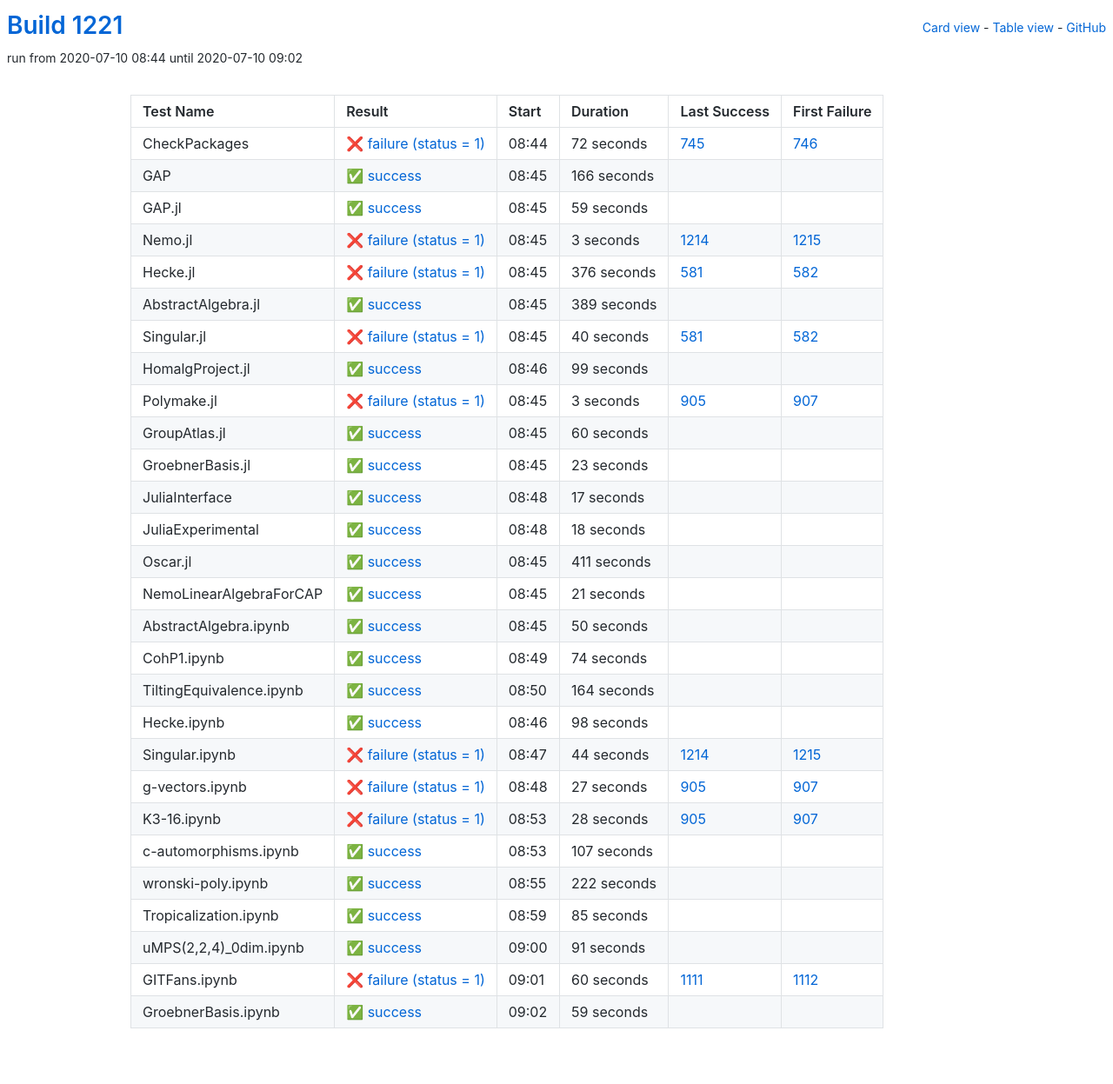
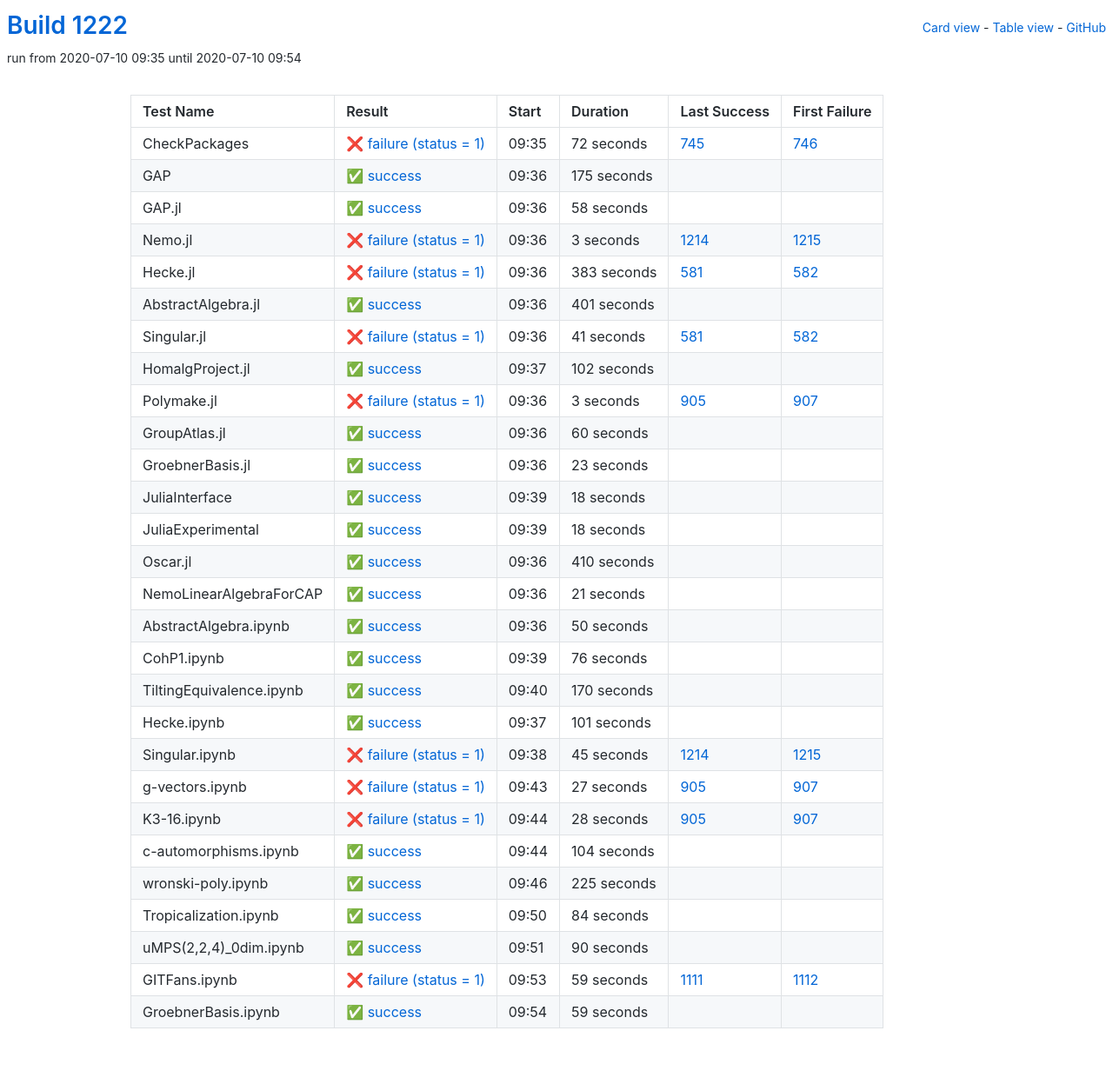
Before and after one commit to oscar-system/oscar-ci-status-1.4, a Jekyll site: the page built from table.html, in a window 1280 px wide. Shown: the whole page at 87% size. Built offline with Jekyll 4.4.1, drawn with Linux system fonts in a browser that asks for light colours.

Commit message:
Build #1222

```diff
--- a/_data/ci.yml
+++ b/_data/ci.yml
@@ -1,6 +1,6 @@
 ---
-build: 1221
-build_url: https://oscarci.mathematik.uni-kl.de/job/oscar-julia-1.4/1221/
+build: 1222
+build_url: https://oscarci.mathematik.uni-kl.de/job/oscar-julia-1.4/1222/
 job: oscar-julia-1.4
 organization: oscar-system
 repo: oscar-ci-status-1.4
@@ -8,8 +8,8 @@ repourl: https://github.com/oscar-system/oscar-ci-status-1.4
 tests:
 - name: CheckPackages
   id: checkpackages
-  log: https://oscarci.mathematik.uni-kl.de/job/oscar-julia-1.4/1221/artifact/logs/build-1221/CheckPackages.log
-  start: 2020-07-10 08:44
+  log: https://oscarci.mathematik.uni-kl.de/job/oscar-julia-1.4/1222/artifact/logs/build-1222/CheckPackages.log
+  start: 2020-07-10 09:35
   success: false
   exitcode: 1
   status: failure
@@ -20,32 +20,32 @@ tests:
   first_failure_url: https://oscarci.mathematik.uni-kl.de/job/oscar-julia-1.4/746/
 - name: GAP
   id: gap
-  log: https://oscarci.mathematik.uni-kl.de/job/oscar-julia-1.4/1221/artifact/logs/build-1221/GAP.log
-  start: 2020-07-10 08:45
+  log: https://oscarci.mathematik.uni-kl.de/job/oscar-julia-1.4/1222/artifact/logs/build-1222/GAP.log
+  start: 2020-07-10 09:36
   success: true
   exitcode: 0
   status: success
-  duration: 166
+  duration: 175
   last_success: false
   last_success_url:
   first_failure: false
   first_failure_url:
 - name: GAP.jl
   id: gap-jl
-  log: https://oscarci.mathematik.uni-kl.de/job/oscar-julia-1.4/1221/artifact/logs/build-1221/GAP.jl.log
-  start: 2020-07-10 08:45
+  log: https://oscarci.mathematik.uni-kl.de/job/oscar-julia-1.4/1222/artifact/logs/build-1222/GAP.jl.log
+  start: 2020-07-10 09:36
   success: true
   exitcode: 0
   status: success
-  duration: 59
+  duration: 58
   last_success: false
   last_success_url:
   first_failure: false
   first_failure_url:
 - name: Nemo.jl
   id: nemo-jl
-  log: https://oscarci.mathematik.uni-kl.de/job/oscar-julia-1.4/1221/artifact/logs/build-1221/Nemo.jl.log
-  start: 2020-07-10 08:45
+  log: https://oscarci.mathematik.uni-kl.de/job/oscar-julia-1.4/1222/artifact/logs/build-1222/Nemo.jl.log
+  start: 2020-07-10 09:36
   success: false
   exitcode: 1
   status: failure
@@ -56,56 +56,56 @@ tests:
   first_failure_url: https://oscarci.mathematik.uni-kl.de/job/oscar-julia-1.4/1215/
 - name: Hecke.jl
   id: hecke-jl
-  log: https://oscarci.mathematik.uni-kl.de/job/oscar-julia-1.4/1221/artifact/logs/build-1221/Hecke.jl.log
-  start: 2020-07-10 08:45
+  log: https://oscarci.mathematik.uni-kl.de/job/oscar-julia-1.4/1222/artifact/logs/build-1222/Hecke.jl.log
+  start: 2020-07-10 09:36
   success: false
   exitcode: 1
   status: failure
-  duration: 376
+  duration: 383
   last_success: 581
   last_success_url: https://oscarci.mathematik.uni-kl.de/job/oscar-julia-1.4/581/
   first_failure: 582
   first_failure_url: https://oscarci.mathematik.uni-kl.de/job/oscar-julia-1.4/582/
 - name: AbstractAlgebra.jl
   id: abstractalgebra-jl
-  log: https://oscarci.mathematik.uni-kl.de/job/oscar-julia-1.4/1221/artifact/logs/build-1221/AbstractAlgebra.jl.log
-  start: 2020-07-10 08:45
+  log: https://oscarci.mathematik.uni-kl.de/job/oscar-julia-1.4/1222/artifact/logs/build-1222/AbstractAlgebra.jl.log
+  start: 2020-07-10 09:36
   success: true
   exitcode: 0
   status: success
-  duration: 389
+  duration: 401
   last_success: false
   last_success_url:
   first_failure: false
   first_failure_url:
 - name: Singular.jl
   id: singular-jl
-  log: https://oscarci.mathematik.uni-kl.de/job/oscar-julia-1.4/1221/artifact/logs/build-1221/Singular.jl.log
-  start: 2020-07-10 08:45
+  log: https://oscarci.mathematik.uni-kl.de/job/oscar-julia-1.4/1222/artifact/logs/build-1222/Singular.jl.log
+  start: 2020-07-10 09:36
   success: false
   exitcode: 1
   status: failure
-  duration: 40
+  duration: 41
   last_success: 581
   last_success_url: https://oscarci.mathematik.uni-kl.de/job/oscar-julia-1.4/581/
   first_failure: 582
   first_failure_url: https://oscarci.mathematik.uni-kl.de/job/oscar-julia-1.4/582/
 - name: HomalgProject.jl
   id: homalgproject-jl
-  log: https://oscarci.mathematik.uni-kl.de/job/oscar-julia-1.4/1221/artifact/logs/build-1221/HomalgProject.jl.log
-  start: 2020-07-10 08:46
+  log: https://oscarci.mathematik.uni-kl.de/job/oscar-julia-1.4/1222/artifact/logs/build-1222/HomalgProject.jl.log
+  start: 2020-07-10 09:37
   success: true
   exitcode: 0
   status: success
-  duration: 99
+  duration: 102
   last_success: false
   last_success_url:
   first_failure: false
   first_failure_url:
 - name: Polymake.jl
   id: polymake-jl
-  log: https://oscarci.mathematik.uni-kl.de/job/oscar-julia-1.4/1221/artifact/logs/build-1221/Polymake.jl.log
-  start: 2020-07-10 08:45
+  log: https://oscarci.mathematik.uni-kl.de/job/oscar-julia-1.4/1222/artifact/logs/build-1222/Polymake.jl.log
+  start: 2020-07-10 09:36
   success: false
   exitcode: 1
   status: failure
@@ -116,8 +116,8 @@ tests:
   first_failure_url: https://oscarci.mathematik.uni-kl.de/job/oscar-julia-1.4/907/
 - name: GroupAtlas.jl
   id: groupatlas-jl
-  log: https://oscarci.mathematik.uni-kl.de/job/oscar-julia-1.4/1221/artifact/logs/build-1221/GroupAtlas.jl.log
-  start: 2020-07-10 08:45
+  log: https://oscarci.mathematik.uni-kl.de/job/oscar-julia-1.4/1222/artifact/logs/build-1222/GroupAtlas.jl.log
+  start: 2020-07-10 09:36
   success: true
   exitcode: 0
   status: success
@@ -128,8 +128,8 @@ tests:
   first_failure_url:
 - name: GroebnerBasis.jl
   id: groebnerbasis-jl
-  log: https://oscarci.mathematik.uni-kl.de/job/oscar-julia-1.4/1221/artifact/logs/build-1221/GroebnerBasis.jl.log
-  start: 2020-07-10 08:45
+  log: https://oscarci.mathematik.uni-kl.de/job/oscar-julia-1.4/1222/artifact/logs/build-1222/GroebnerBasis.jl.log
+  start: 2020-07-10 09:36
   success: true
   exitcode: 0
   status: success
@@ -140,20 +140,20 @@ tests:
   first_failure_url:
 - name: JuliaInterface
   id: juliainterface
-  log: https://oscarci.mathematik.uni-kl.de/job/oscar-julia-1.4/1221/artifact/logs/build-1221/JuliaInterface.log
-  start: 2020-07-10 08:48
+  log: https://oscarci.mathematik.uni-kl.de/job/oscar-julia-1.4/1222/artifact/logs/build-1222/JuliaInterface.log
+  start: 2020-07-10 09:39
   success: true
   exitcode: 0
   status: success
-  duration: 17
+  duration: 18
   last_success: false
   last_success_url:
   first_failure: false
   first_failure_url:
 - name: JuliaExperimental
   id: juliaexperimental
-  log: https://oscarci.mathematik.uni-kl.de/job/oscar-julia-1.4/1221/artifact/logs/build-1221/JuliaExperimental.log
-  start: 2020-07-10 08:48
+  log: https://oscarci.mathematik.uni-kl.de/job/oscar-julia-1.4/1222/artifact/logs/build-1222/JuliaExperimental.log
+  start: 2020-07-10 09:39
   success: true
   exitcode: 0
   status: success
@@ -164,20 +164,20 @@ tests:
   first_failure_url:
 - name: Oscar.jl
   id: oscar-jl
-  log: https://oscarci.mathematik.uni-kl.de/job/oscar-julia-1.4/1221/artifact/logs/build-1221/Oscar.jl.log
-  start: 2020-07-10 08:45
+  log: https://oscarci.mathematik.uni-kl.de/job/oscar-julia-1.4/1222/artifact/logs/build-1222/Oscar.jl.log
+  start: 2020-07-10 09:36
   success: true
   exitcode: 0
   status: success
-  duration: 411
+  duration: 410
   last_success: false
   last_success_url:
   first_failure: false
   first_failure_url:
 - name: NemoLinearAlgebraForCAP
   id: nemolinearalgebraforcap
-  log: https://oscarci.mathematik.uni-kl.de/job/oscar-julia-1.4/1221/artifact/logs/build-1221/NemoLinearAlgebraForCAP.log
-  start: 2020-07-10 08:45
+  log: https://oscarci.mathematik.uni-kl.de/job/oscar-julia-1.4/1222/artifact/logs/build-1222/NemoLinearAlgebraForCAP.log
+  start: 2020-07-10 09:36
   success: true
   exitcode: 0
   status: success
@@ -188,8 +188,8 @@ tests:
   first_failure_url:
 - name: AbstractAlgebra.ipynb
   id: abstractalgebra-ipynb
-  log: https://oscarci.mathematik.uni-kl.de/job/oscar-julia-1.4/1221/artifact/logs/build-1221/AbstractAlgebra.ipynb.log
-  start: 2020-07-10 08:45
+  log: https://oscarci.mathematik.uni-kl.de/job/oscar-julia-1.4/1222/artifact/logs/build-1222/AbstractAlgebra.ipynb.log
+  start: 2020-07-10 09:36
   success: true
   exitcode: 0
   status: success
@@ -200,56 +200,56 @@ tests:
   first_failure_url:
 - name: CohP1.ipynb
   id: cohp1-ipynb
-  log: https://oscarci.mathematik.uni-kl.de/job/oscar-julia-1.4/1221/artifact/logs/build-1221/CohP1.ipynb.log
-  start: 2020-07-10 08:49
+  log: https://oscarci.mathematik.uni-kl.de/job/oscar-julia-1.4/1222/artifact/logs/build-1222/CohP1.ipynb.log
+  start: 2020-07-10 09:39
   success: true
   exitcode: 0
   status: success
-  duration: 74
+  duration: 76
   last_success: false
   last_success_url:
   first_failure: false
   first_failure_url:
 - name: TiltingEquivalence.ipynb
   id: tiltingequivalence-ipynb
-  log: https://oscarci.mathematik.uni-kl.de/job/oscar-julia-1.4/1221/artifact/logs/build-1221/TiltingEquivalence.ipynb.log
-  start: 2020-07-10 08:50
+  log: https://oscarci.mathematik.uni-kl.de/job/oscar-julia-1.4/1222/artifact/logs/build-1222/TiltingEquivalence.ipynb.log
+  start: 2020-07-10 09:40
   success: true
   exitcode: 0
   status: success
-  duration: 164
+  duration: 170
   last_success: false
   last_success_url:
   first_failure: false
   first_failure_url:
 - name: Hecke.ipynb
   id: hecke-ipynb
-  log: https://oscarci.mathematik.uni-kl.de/job/oscar-julia-1.4/1221/artifact/logs/build-1221/Hecke.ipynb.log
-  start: 2020-07-10 08:46
+  log: https://oscarci.mathematik.uni-kl.de/job/oscar-julia-1.4/1222/artifact/logs/build-1222/Hecke.ipynb.log
+  start: 2020-07-10 09:37
   success: true
   exitcode: 0
   status: success
-  duration: 98
+  duration: 101
   last_success: false
   last_success_url:
   first_failure: false
   first_failure_url:
 - name: Singular.ipynb
   id: singular-ipynb
-  log: https://oscarci.mathematik.uni-kl.de/job/oscar-julia-1.4/1221/artifact/logs/build-1221/Singular.ipynb.log
-  start: 2020-07-10 08:47
+  log: https://oscarci.mathematik.uni-kl.de/job/oscar-julia-1.4/1222/artifact/logs/build-1222/Singular.ipynb.log
+  start: 2020-07-10 09:38
   success: false
   exitcode: 1
   status: failure
-  duration: 44
+  duration: 45
   last_success: 1214
   last_success_url: https://oscarci.mathematik.uni-kl.de/job/oscar-julia-1.4/1214/
   first_failure: 1215
   first_failure_url: https://oscarci.mathematik.uni-kl.de/job/oscar-julia-1.4/1215/
 - name: g-vectors.ipynb
   id: g-vectors-ipynb
-  log: https://oscarci.mathematik.uni-kl.de/job/oscar-julia-1.4/1221/artifact/logs/build-1221/g-vectors.ipynb.log
-  start: 2020-07-10 08:48
+  log: https://oscarci.mathematik.uni-kl.de/job/oscar-julia-1.4/1222/artifact/logs/build-1222/g-vectors.ipynb.log
+  start: 2020-07-10 09:43
   success: false
   exitcode: 1
   status: failure
@@ -260,8 +260,8 @@ tests:
   first_failure_url: https://oscarci.mathematik.uni-kl.de/job/oscar-julia-1.4/907/
 - name: K3-16.ipynb
   id: k3-16-ipynb
-  log: https://oscarci.mathematik.uni-kl.de/job/oscar-julia-1.4/1221/artifact/logs/build-1221/K3-16.ipynb.log
-  start: 2020-07-10 08:53
+  log: https://oscarci.mathematik.uni-kl.de/job/oscar-julia-1.4/1222/artifact/logs/build-1222/K3-16.ipynb.log
+  start: 2020-07-10 09:44
   success: false
   exitcode: 1
   status: failure
@@ -272,68 +272,68 @@ tests:
   first_failure_url: https://oscarci.mathematik.uni-kl.de/job/oscar-julia-1.4/907/
 - name: c-automorphisms.ipynb
   id: c-automorphisms-ipynb
-  log: https://oscarci.mathematik.uni-kl.de/job/oscar-julia-1.4/1221/artifact/logs/build-1221/c-automorphisms.ipynb.log
-  start: 2020-07-10 08:53
+  log: https://oscarci.mathematik.uni-kl.de/job/oscar-julia-1.4/1222/artifact/logs/build-1222/c-automorphisms.ipynb.log
+  start: 2020-07-10 09:44
   success: true
   exitcode: 0
   status: success
-  duration: 107
+  duration: 104
   last_success: false
   last_success_url:
   first_failure: false
   first_failure_url:
 - name: wronski-poly.ipynb
   id: wronski-poly-ipynb
-  log: https://oscarci.mathematik.uni-kl.de/job/oscar-julia-1.4/1221/artifact/logs/build-1221/wronski-poly.ipynb.log
-  start: 2020-07-10 08:55
+  log: https://oscarci.mathematik.uni-kl.de/job/oscar-julia-1.4/1222/artifact/logs/build-1222/wronski-poly.ipynb.log
+  start: 2020-07-10 09:46
   success: true
   exitcode: 0
   status: success
-  duration: 222
+  duration: 225
   last_success: false
   last_success_url:
   first_failure: false
   first_failure_url:
 - name: Tropicalization.ipynb
   id: tropicalization-ipynb
-  log: https://oscarci.mathematik.uni-kl.de/job/oscar-julia-1.4/1221/artifact/logs/build-1221/Tropicalization.ipynb.log
-  start: 2020-07-10 08:59
+  log: https://oscarci.mathematik.uni-kl.de/job/oscar-julia-1.4/1222/artifact/logs/build-1222/Tropicalization.ipynb.log
+  start: 2020-07-10 09:50
   success: true
   exitcode: 0
   status: success
-  duration: 85
+  duration: 84
   last_success: false
   last_success_url:
   first_failure: false
   first_failure_url:
 - name: uMPS(2,2,4)_0dim.ipynb
   id: umps-2-2-4-0dim-ipynb
-  log: https://oscarci.mathematik.uni-kl.de/job/oscar-julia-1.4/1221/artifact/logs/build-1221/uMPS-2-2-4-_0dim.ipynb.log
-  start: 2020-07-10 09:00
+  log: https://oscarci.mathematik.uni-kl.de/job/oscar-julia-1.4/1222/artifact/logs/build-1222/uMPS-2-2-4-_0dim.ipynb.log
+  start: 2020-07-10 09:51
   success: true
   exitcode: 0
   status: success
-  duration: 91
+  duration: 90
   last_success: false
   last_success_url:
   first_failure: false
   first_failure_url:
 - name: GITFans.ipynb
   id: gitfans-ipynb
-  log: https://oscarci.mathematik.uni-kl.de/job/oscar-julia-1.4/1221/artifact/logs/build-1221/GITFans.ipynb.log
-  start: 2020-07-10 09:01
+  log: https://oscarci.mathematik.uni-kl.de/job/oscar-julia-1.4/1222/artifact/logs/build-1222/GITFans.ipynb.log
+  start: 2020-07-10 09:53
   success: false
   exitcode: 1
   status: failure
-  duration: 60
+  duration: 59
   last_success: 1111
   last_success_url: https://oscarci.mathematik.uni-kl.de/job/oscar-julia-1.4/1111/
   first_failure: 1112
   first_failure_url: https://oscarci.mathematik.uni-kl.de/job/oscar-julia-1.4/1112/
 - name: GroebnerBasis.ipynb
   id: groebnerbasis-ipynb
-  log: https://oscarci.mathematik.uni-kl.de/job/oscar-julia-1.4/1221/artifact/logs/build-1221/GroebnerBasis.ipynb.log
-  start: 2020-07-10 09:02
+  log: https://oscarci.mathematik.uni-kl.de/job/oscar-julia-1.4/1222/artifact/logs/build-1222/GroebnerBasis.ipynb.log
+  start: 2020-07-10 09:54
   success: true
   exitcode: 0
   status: success
```
Also changed, not shown: README.md.
